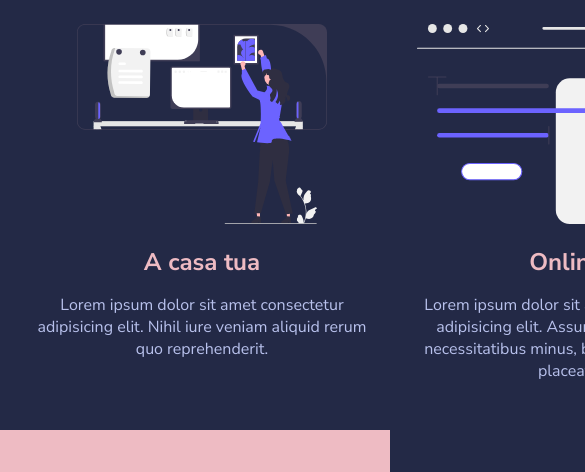
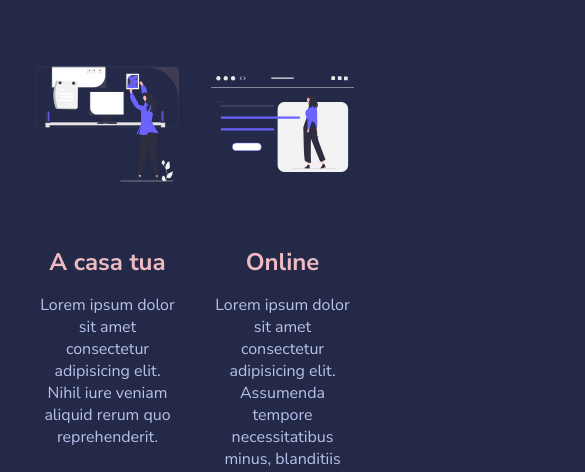
Before and after one commit to albertomandirola/html-css-resp-wannabe, a plain HTML site: page responsive-wannabe/index.html in a window 390 px wide. Shown: the part 209-681 px from the top of the page, 585 px wide, since content can reach past the window. Drawn offline with Linux system fonts and the light colour scheme.

Commit message:
[fixed]first part

```diff
--- a/responsive-wannabe/css/style.css
+++ b/responsive-wannabe/css/style.css
@@ -130,6 +130,12 @@ img {
 
  @media screen and (max-width: 768px){
     .container{
-        max-width: 768px;
+        max-width: 100%;
     }
  }
+
+ @media screen and (max-width: 480px){
+    .container{
+        max-width: 100%;
+    }
+ }
```
